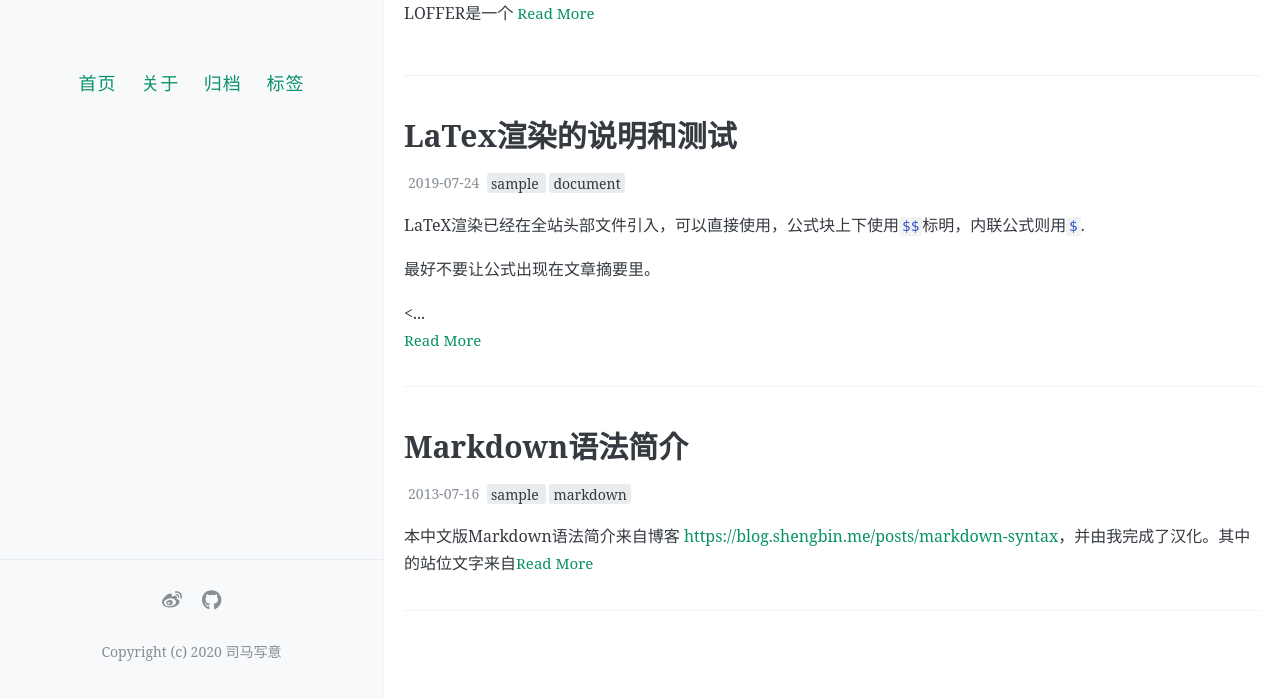
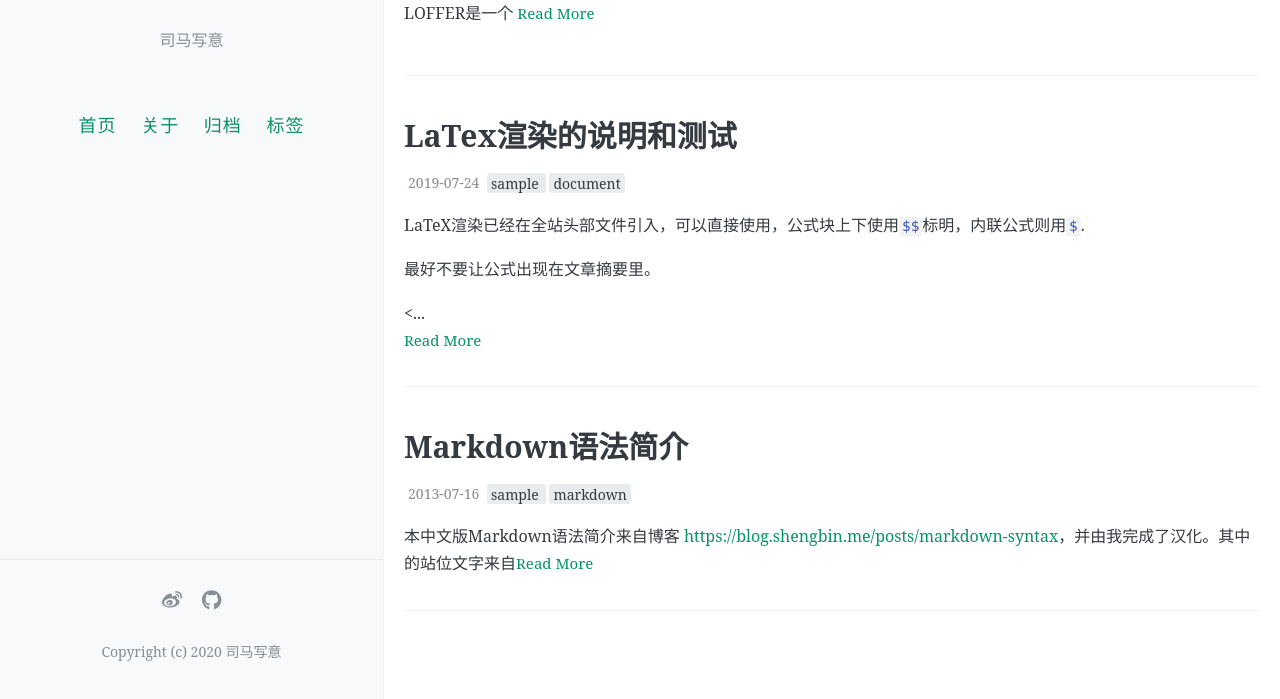
Before and after one commit to ligeiali92/abandoned-church, a Jekyll site: the page built from index.html, in a window 1280 px wide and 1037 px high. Shown: the part 338-1037 px from the top of the window. Built offline with Jekyll 4.4.1, drawn with Linux system fonts in a browser that asks for light colours; the list of posts is cut into pages by our own code; comment, search, counter and statistics services are not loaded.

Commit message:
Update _config.yml

```diff
--- a/_config.yml
+++ b/_config.yml
@@ -8,7 +8,7 @@
 
 # 描述/签名
 name: 废教堂
-description:
+description: 司马写意
 
 # 输入你的网站域名（如果你没有添加自己的域名，而是直接用GitHub pages分配的域名的话可以省略）
 url:
@@ -73,7 +73,7 @@ footer-text: Copyright (c) 2020 司马写意
 #
 
 # 输入Disqus shortname，即可添加评论区，请查阅文档，设置自己的disqus站点，不要继续使用我的站点loffer
-disqus: loffer #shortname
+disqus: abandoned-church
 
 # 输入Gitalk相关设定，即可添加评论区，具体请看教程
 gitalk:
```
